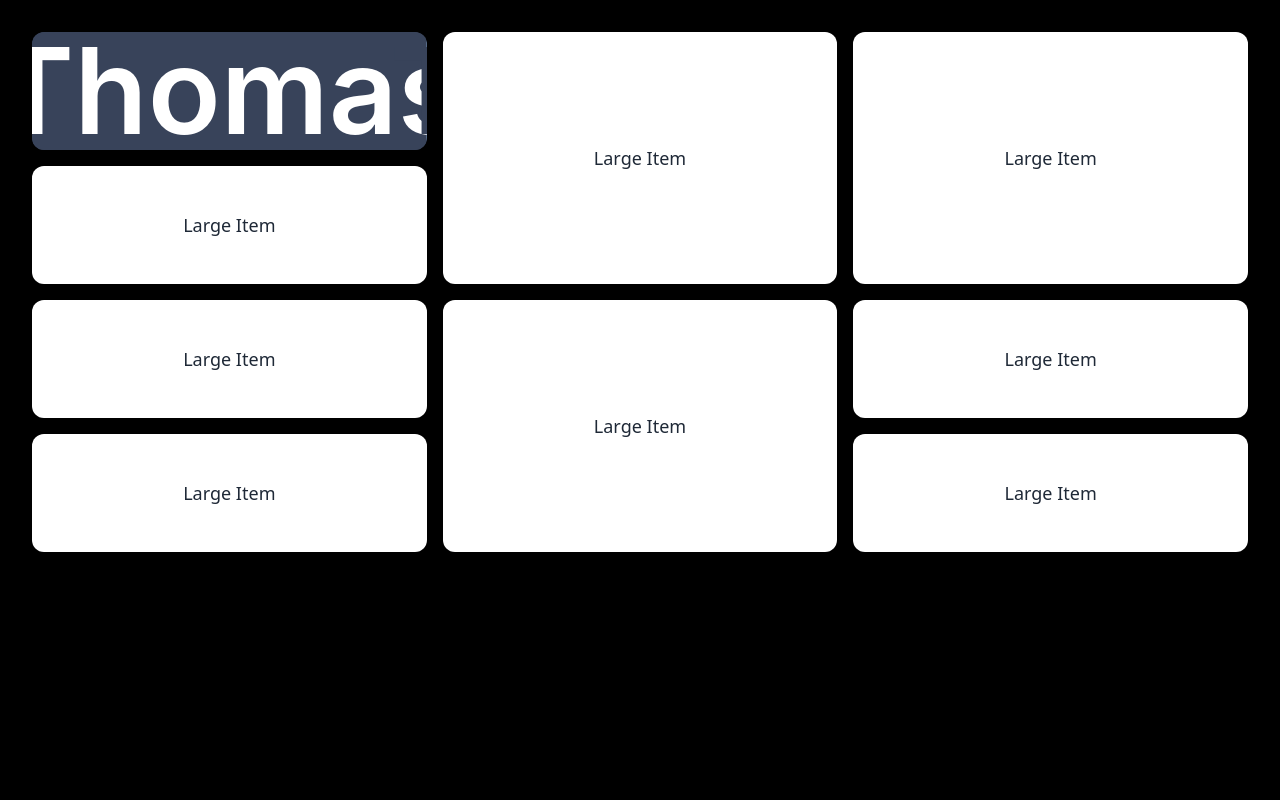
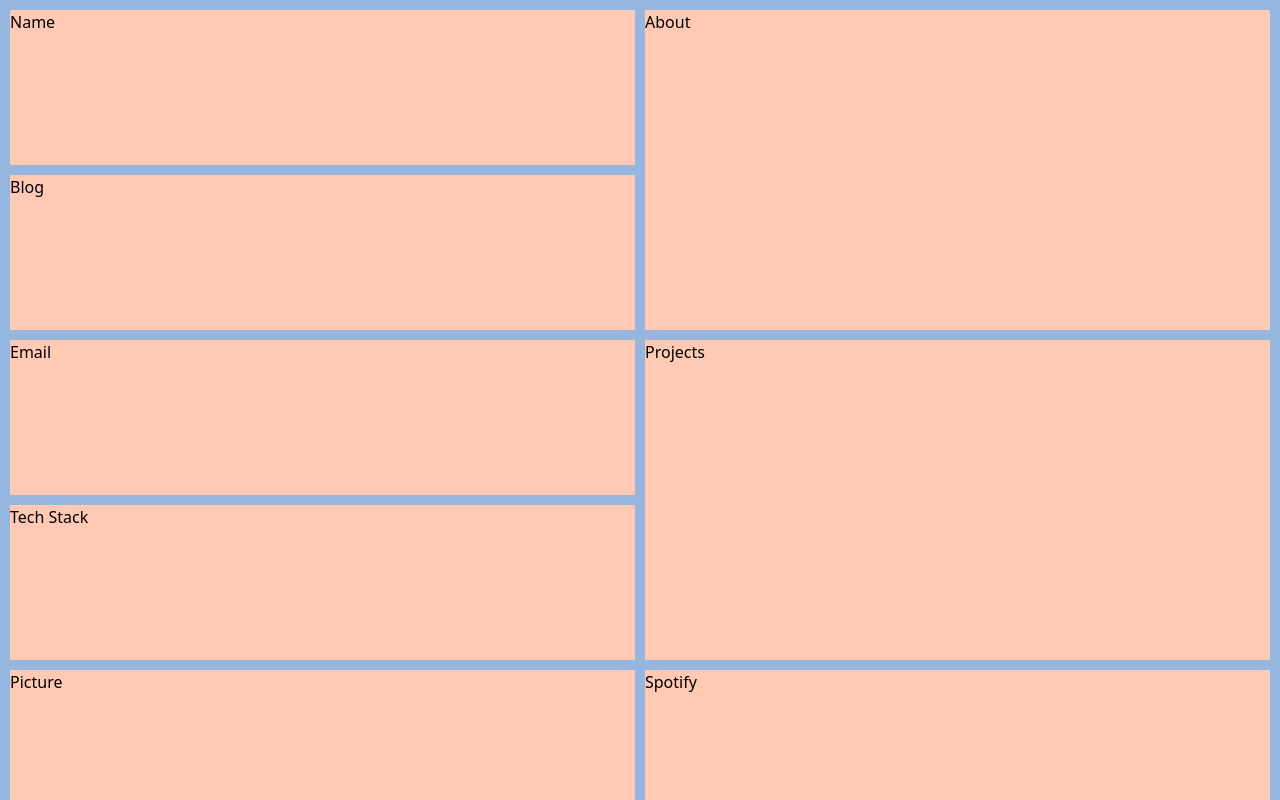
Before and after one commit to thomas944/website, a Next.js app: page /home in a window 1280 px wide. Shown: the top 800 px of the page. Built offline with nearby package versions, Linux system fonts and the light colour scheme.

Commit message:
shifted around block placement and choose to go with grid library

```diff
--- /dev/null
+++ b/app/components/blocks/TechStackBlock.tsx
@@ -0,0 +1,9 @@
+import React from 'react'
+
+const TechStackBlock = () => {
+    return (
+        <div>TechStackBlock</div>
+    )
+}
+
+export default TechStackBlock
--- /dev/null
+++ b/app/components/nav/LgNav.tsx
@@ -0,0 +1,9 @@
+import React from 'react'
+
+const LgNav = () => {
+    return (
+        <div>LgNav</div>
+    )
+}
+
+export default LgNav
--- a/app/home/page.tsx
+++ b/app/home/page.tsx
@@ -1,135 +1,47 @@
-// "use client";
+"use client";
 
 import React from 'react'
+import { Responsive, WidthProvider } from 'react-grid-layout';
+import 'react-grid-layout/css/styles.css';
+import 'react-resizable/css/styles.css';
 import { colors } from '@/utils/colors';
-import NameBlock from '../components/blocks/NameBlock';
+import { lg, md, sm, xs } from '../../utils/layouts'
 
-const CustomGridLayout: React.FC = () => {
-  return (
-    <div style={{ minHeight: '100vh', backgroundColor: colors.black, padding: '2rem', boxSizing: 'border-box'}}>
-        <div style={{height: '100%', width: '100%', display: 'flex', flexDirection: 'row', justifyContent: 'center'}}>
-            <div style={{display: 'grid', gridTemplateColumns: 'repeat(3, 1fr)', gridTemplateRows: 'repeat(4, 1fr)', height: '65vh', width: '1500px', gap: '1rem' }}>
-                <div style={{
-                    }}>
-                    <NameBlock />
-                </div>
-                <div style={{
-                    backgroundColor: 'white',
-                    borderRadius: '0.75rem',
-                    padding: '1.5rem',
-                    display: 'flex',
-                    alignItems: 'center',
-                    justifyContent: 'center',
-                    gridColumn: 'span 1',
-                    gridRow: 'span 2'
-                    }}>
-                    <span style={{ color: '#1f2937', fontSize: '1.125rem', fontWeight: '500' }}>Large Item</span>
-                </div>
+const ResponsiveGridLayout = WidthProvider(Responsive);
 
-                <div style={{
-                    backgroundColor: 'white',
-                    borderRadius: '0.75rem',
-                    padding: '1.5rem',
-                    display: 'flex',
-                    alignItems: 'center',
-                    justifyContent: 'center',
-                    gridColumn: 'span 1',
-                    gridRow: 'span 2'
-                    }}>
-                    <span style={{ color: '#1f2937', fontSize: '1.125rem', fontWeight: '500' }}>Large Item</span>
-                </div>
+export const Home = () => {
+    return (
+        <div>
+            <div></div>
+            <div style={{maxWidth: '1500px', width: '100%', backgroundColor: colors.lightGray}}>
+                <ResponsiveGridLayout
+                    layouts={{lg: lg, md: md, sm: sm, xs: xs}}
+                    breakpoints={{lg: 1490, md: 1000, sm: 500, xs: 0}}
+                    cols={{lg: 3, md: 2, sm: 1, xs: 1}}
+                    rowHeight={100}
+                    isDraggable={false}
+                    isResizable={false}
+                    useCSSTransforms
+                    className="layout"
 
-                <div style={{
-                    backgroundColor: 'white',
-                    borderRadius: '0.75rem',
-                    padding: '1.5rem',
-                    display: 'flex',
-                    alignItems: 'center',
-                    justifyContent: 'center',
-                    gridColumn: 'span 1',
-                    gridRow: 'span 1'
-                    }}>
-                    <span style={{ color: '#1f2937', fontSize: '1.125rem', fontWeight: '500' }}>Large Item</span>
-                </div>
+                    style={{backgroundColor: colors.lightBlue}}
+                >
+                    <div key="Name" style={{backgroundColor: colors.lightOrange}}>Name</div>
+                    <div key="TechStack" style={{backgroundColor: colors.lightOrange}}>Tech Stack</div>
+                    <div key="About" style={{backgroundColor: colors.lightOrange}}>About</div>
+                    <div key="Picture" style={{backgroundColor: colors.lightOrange}}>Picture</div>
 
-                <div style={{
-                    backgroundColor: 'white',
-                    borderRadius: '0.75rem',
-                    padding: '1.5rem',
-                    display: 'flex',
-                    alignItems: 'center',
-                    justifyContent: 'center',
-                    gridColumn: 'span 1',
-                    gridRow: 'span 1'
-                    }}>
-                    <span style={{ color: '#1f2937', fontSize: '1.125rem', fontWeight: '500' }}>Large Item</span>
-                </div>
+                    <div key="Blog" style={{backgroundColor: colors.lightOrange}}>Blog</div>
+                    <div key="Email" style={{backgroundColor: colors.lightOrange}}>Email</div>
+                    <div key="Projects" style={{backgroundColor: colors.lightOrange}}>Projects</div>
+                    <div key="Spotify" style={{backgroundColor: colors.lightOrange}}>Spotify</div>
+                    <div key="SocialMedia" style={{backgroundColor: colors.lightOrange}}>SocialMedia</div>
 
 
-                <div style={{
-                    backgroundColor: 'white',
-                    borderRadius: '0.75rem',
-                    padding: '1.5rem',
-                    display: 'flex',
-                    alignItems: 'center',
-                    justifyContent: 'center',
-                    gridColumn: 'span 1',
-                    gridRow: 'span 2'
-                    }}>
-                    <span style={{ color: '#1f2937', fontSize: '1.125rem', fontWeight: '500' }}>Large Item</span>
-                </div>
-
-                <div style={{
-                    backgroundColor: 'white',
-                    borderRadius: '0.75rem',
-                    padding: '1.5rem',
-                    display: 'flex',
-                    alignItems: 'center',
-                    justifyContent: 'center',
-                    gridColumn: 'span 1',
-                    gridRow: 'span 1'
-                    }}>
-                    <span style={{ color: '#1f2937', fontSize: '1.125rem', fontWeight: '500' }}>Large Item</span>
-                </div>
-
-
-                 <div style={{
-                    backgroundColor: 'white',
-                    borderRadius: '0.75rem',
-                    padding: '1.5rem',
-                    display: 'flex',
-                    alignItems: 'center',
-                    justifyContent: 'center',
-                    gridColumn: 'span 1',
-                    gridRow: 'span 1'
-                    }}>
-                    <span style={{ color: '#1f2937', fontSize: '1.125rem', fontWeight: '500' }}>Large Item</span>
-                </div>
-
-
-                 <div style={{
-                    backgroundColor: 'white',
-                    borderRadius: '0.75rem',
-                    padding: '1.5rem',
-                    display: 'flex',
-                    alignItems: 'center',
-                    justifyContent: 'center',
-                    gridColumn: 'span 1',
-                    gridRow: 'span 1'
-                    }}>
-                    <span style={{ color: '#1f2937', fontSize: '1.125rem', fontWeight: '500' }}>Large Item</span>
-                </div>
-
-
-
-
-
-
+                </ResponsiveGridLayout>
             </div>
         </div>
+    )
+}
 
-
-    </div>
-  );
-};
-export default CustomGridLayout
+export default Home
--- a/utils/colors.ts
+++ b/utils/colors.ts
@@ -18,7 +18,7 @@
     // neoGreen: '#1DB954',
 
     // baseGreen: '#62DBBE'
-
+    lightOrange: '#FFC9B4',
     black: '#000000',
     white: '#FFFFFF',
 
--- /dev/null
+++ b/utils/layouts.ts
@@ -0,0 +1,58 @@
+export const lg = [
+    { i: 'Name', x: 0, y: 0, w: 1, h: 1.5},
+    { i: 'Blog', x: 0, y: 1.5, w: 1, h: 1.5},
+    { i: 'About', x: 1, y: 0, w: 1, h: 3},
+    { i: 'Picture', x: 2, y: 0, w: 1, h: 3},
+
+    { i: 'Email', x: 0, y: 3, w: 1, h: 1.5},
+    { i: 'TechStack', x: 0, y: 4.5, w: 1, h: 1.5},
+    { i: 'Projects', x: 1, y: 3, w: 1, h: 3},
+    { i: 'Spotify', x: 2, y: 3, w: 1, h: 1.5},
+    { i: 'SocialMedia', x: 2, y: 4.5, w: 1, h: 1.5},
+
+]
+
+export const md = [
+    { i: 'Name', x: 0, y: 0, w: 1, h: 1.5},
+    { i: 'Blog', x: 0, y: 1.5, w: 1, h: 1.5},
+    { i: 'About', x: 1, y: 0, w: 1, h: 3},
+
+    { i: 'Email', x: 0, y: 3, w: 1, h: 1.5},
+    { i: 'TechStack', x: 0, y: 4.5, w: 1, h: 1.5},
+    { i: 'Projects', x: 1, y: 3, w: 1, h: 3},
+
+    { i: 'Picture', x: 0, y: 6, w: 1, h: 3},
+    { i: 'Spotify', x: 1, y: 6, w: 1, h: 1.5},
+    { i: 'SocialMedia', x: 1, y: 7.5, w: 1, h: 1.5},
+]
+
+export const sm = [
+    { i: 'Name', x: 0, y: 0, w: 1, h: 1.5},
+    { i: 'About', x: 0, y: 1.5, w: 1, h: 3},
+
+    { i: 'Blog', x: 0, y: 4.5, w: 1, h: 1.5},
+    { i: 'Projects', x: 0, y: 6, w: 1, h: 3},
+
+    { i: 'Email', x: 0, y: 9, w: 1, h: 1.5},
+    { i: 'TechStack', x: 0, y: 10.5, w: 1, h: 1.5},
+
+    { i: 'Picture', x: 0, y: 12, w: 1, h: 3},
+    { i: 'Spotify', x: 0, y: 15, w: 1, h: 1.5},
+    { i: 'SocialMedia', x: 0, y: 16.5, w: 1, h: 1.5},
+]
+
+
+export const xs = [
+    { i: 'Name', x: 0, y: 0, w: 1, h: 2.65},
+    { i: 'About', x: 0, y: 2.65*1, w: 1, h: 2.65},
+
+    { i: 'Blog', x: 0, y: 2.65*2, w: 1, h: 2.65},
+    { i: 'Projects', x: 0, y: 2.65*3, w: 1, h: 2.65},
+
+    { i: 'Email', x: 0, y: 2.65*4, w: 1, h: 2.65},
+    { i: 'TechStack', x: 0, y: 2.65*5, w: 1, h: 2.65},
+
+    { i: 'Picture', x: 0, y: 2.65*6, w: 1, h: 2.65},
+    { i: 'Spotify', x: 0, y: 2.65*7, w: 1, h: 2.65},
+    { i: 'SocialMedia', x: 0, y: 2.65*8, w: 1, h: 2.65},
+]
```
